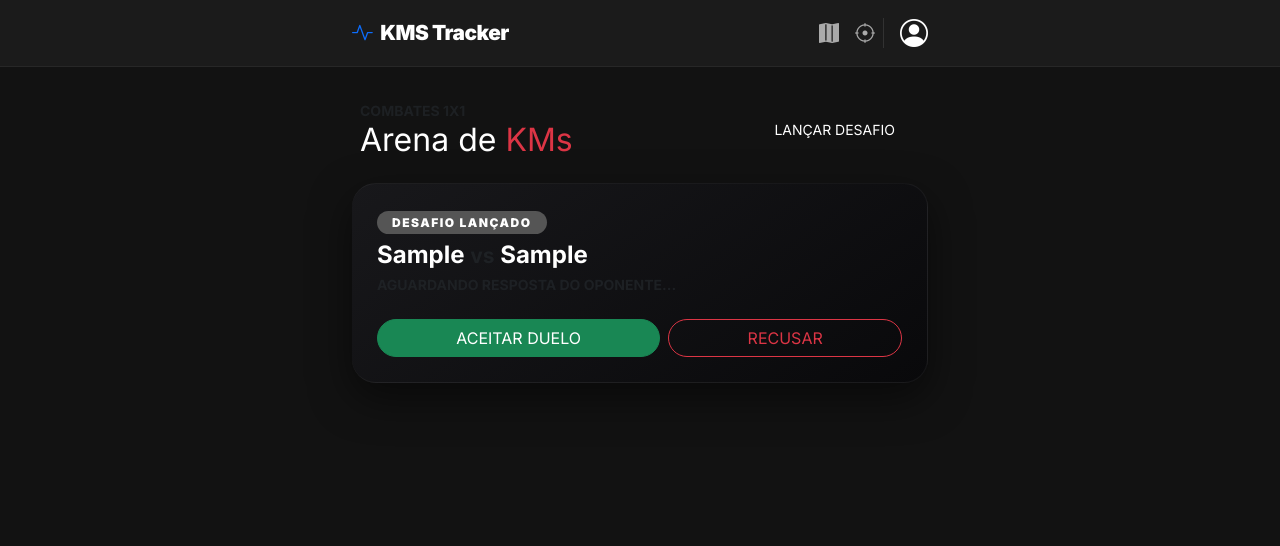
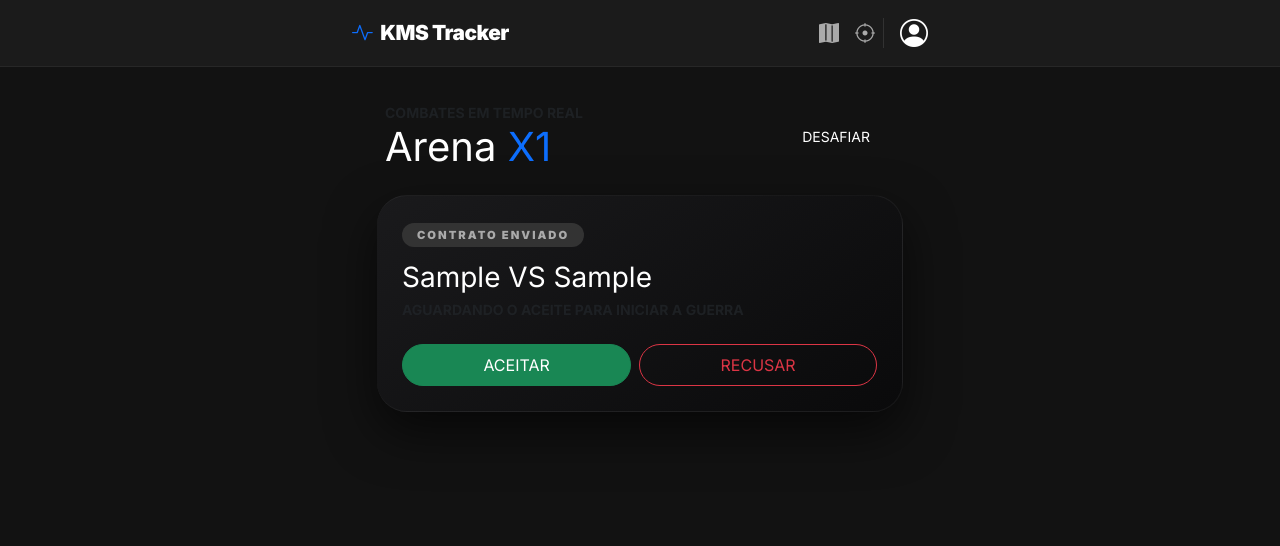
Before and after one commit to JullioDutra/projeto_kms, a Django app: page /arena/ in a window 1280 px wide. Shown: the top 546 px of the page. Run offline with Django 5.2, Linux system fonts and the light colour scheme; a user stored in the database is signed in; tables that the repository leaves empty hold one stand-in row (values such as "Sample post").

Commit message:
Update arena.html

```diff
--- a/core/templates/core/arena.html
+++ b/core/templates/core/arena.html
@@ -1,6 +1,6 @@
 {% extends 'core/base.html' %}
 
-{% block title %}Duelo 1x1 KM - Arena KMS{% endblock %}
+{% block title %}Arena de Duelos - KMS Tracker{% endblock %}
 
 {% block extra_css %}
 <style>
@@ -10,164 +10,166 @@
         --primary-red: #ff416c;
         --deep-red: #ff4b2b;
         --gold: #ffd700;
+        --neon-glow-blue: 0 0 20px rgba(0, 210, 255, 0.4);
+        --neon-glow-red: 0 0 20px rgba(255, 75, 43, 0.4);
     }
 
-    /* Tanques de Batalha Slim */
-    .tanque-wrapper-slim { position: relative; width: 75px; height: 220px; margin: 0 auto; }
-    .tanque-externo-slim {
-        width: 100%; height: 100%; border: 4px solid #333; border-radius: 12px 12px 25px 25px;
-        position: relative; background: #0a0a0a; overflow: hidden; z-index: 1;
-    }
-    .liquido-azul { width: 100%; background: linear-gradient(180deg, var(--primary-blue) 0%, var(--deep-blue) 100%); position: absolute; bottom: 0; left: 0; transition: height 1.5s ease-in-out; box-shadow: 0 0 15px rgba(0, 210, 255, 0.4); }
-    .liquido-vermelho { width: 100%; background: linear-gradient(180deg, var(--primary-red) 0%, var(--deep-red) 100%); position: absolute; bottom: 0; left: 0; transition: height 1.5s ease-in-out; box-shadow: 0 0 15px rgba(255, 65, 108, 0.4); }
+    /* --- CONTAINER DA ARENA --- */
+    .arena-container { padding-top: 10px; padding-bottom: 50px; }
 
-    .porcentagem-badge-slim { position: absolute; top: 50%; left: 50%; transform: translate(-50%, -50%); font-size: 1.2rem; font-weight: 900; text-shadow: 0 0 8px rgba(0,0,0,1); z-index: 5; color: white !important; }
-
-    /* Match Day Style */
+    /* --- CARD ESTILO MATCH DAY (COMPETITIVO) --- */
     .arena-card {
-        background: linear-gradient(145deg, #18181b, #09090b);
-        border-radius: 24px; padding: 25px; margin-bottom: 30px;
+        background: linear-gradient(145deg, #1a1a1c 0%, #0a0a0b 100%);
+        border-radius: 30px;
+        padding: 30px 20px;
+        margin-bottom: 35px;
         border: 1px solid rgba(255, 255, 255, 0.05);
-        box-shadow: 0 15px 40px rgba(0,0,0,0.5);
-        position: relative; overflow: hidden;
+        box-shadow: 0 20px 50px rgba(0,0,0,0.6);
+        position: relative;
+        overflow: hidden;
     }
 
-    .vs-text { font-size: 2.5rem; font-weight: 900; font-style: italic; color: var(--gold); text-shadow: 0 0 20px rgba(255, 215, 0, 0.4); margin: 0 10px; }
+    /* Brilhos de fundo para os lados */
+    .bg-glow-blue { position: absolute; top: -100px; left: -100px; width: 250px; height: 250px; background: var(--primary-blue); filter: blur(100px); opacity: 0.15; z-index: 0; }
+    .bg-glow-red { position: absolute; bottom: -100px; right: -100px; width: 250px; height: 250px; background: var(--primary-red); filter: blur(100px); opacity: 0.15; z-index: 0; }
 
-    .duel-label {
-        background: var(--gold); color: black; font-weight: 900; padding: 4px 15px;
-        border-radius: 50px; font-size: 0.75rem; text-transform: uppercase; letter-spacing: 1.5px;
+    /* Cabeçalho do Card */
+    .duel-header { position: relative; z-index: 2; margin-bottom: 25px; }
+    .duel-tag {
+        background: var(--gold); color: #000; font-weight: 900; padding: 5px 15px;
+        border-radius: 50px; font-size: 0.7rem; text-transform: uppercase; letter-spacing: 2px;
+    }
+    .meta-value { font-size: 1.8rem; font-weight: 900; color: #fff; letter-spacing: -1px; margin-top: 8px; line-height: 1; }
+    .meta-sub { color: #666; font-size: 0.8rem; font-weight: 700; text-transform: uppercase; }
+
+    /* --- AVATARES E TANQUES --- */
+    .fighter-zone { display: flex; justify-content: space-around; align-items: flex-end; position: relative; z-index: 2; }
+
+    .athlete-column { width: 120px; text-align: center; }
+
+    .athlete-photo-wrapper {
+        width: 85px; height: 85px; margin: 0 auto 15px; position: relative;
+    }
+    .athlete-photo {
+        width: 100%; height: 100%; border-radius: 50%; object-fit: cover;
+        border: 3px solid; padding: 3px; background: #000;
+    }
+    .photo-blue { border-color: var(--primary-blue); box-shadow: var(--neon-glow-blue); }
+    .photo-red { border-color: var(--primary-red); box-shadow: var(--neon-glow-red); }
+
+    .athlete-name { font-weight: 900; font-size: 1.1rem; color: #fff; margin-bottom: 10px; text-transform: uppercase; }
+
+    /* Tanques Slim Refinados */
+    .tank-slim {
+        width: 65px; height: 180px; background: rgba(255,255,255,0.03);
+        border: 3px solid #222; border-radius: 10px 10px 20px 20px;
+        margin: 0 auto; position: relative; overflow: hidden;
+    }
+    .fill-blue { background: linear-gradient(180deg, var(--primary-blue), var(--deep-blue)); box-shadow: 0 0 15px rgba(0, 210, 255, 0.5); }
+    .fill-red { background: linear-gradient(180deg, var(--primary-red), var(--deep-red)); box-shadow: 0 0 15px rgba(255, 75, 43, 0.5); }
+
+    .perc-overlay {
+        position: absolute; top: 50%; left: 50%; transform: translate(-50%, -50%);
+        font-weight: 900; font-size: 1.2rem; color: #fff; text-shadow: 0 2px 4px rgba(0,0,0,0.8); z-index: 5;
     }
 
-    .meta-tag { font-size: 1.5rem; font-weight: 900; color: #fff; letter-spacing: -1px; margin-top: 10px; }
-    .call-to-action { font-weight: 800; font-size: 0.9rem; color: #666; text-transform: uppercase; margin-top: 15px; }
+    .vs-divider { font-size: 3rem; font-weight: 900; font-style: italic; color: var(--gold); opacity: 0.8; margin-bottom: 60px; }
 
-    .btn-whatsapp-duel {
-        background-color: #25D366; color: white !important; border: none; padding: 12px;
-        border-radius: 14px; font-weight: 800; text-transform: uppercase; font-size: 0.85rem;
-        width: 100%; transition: 0.3s; margin-top: 20px;
+    .km-current { font-size: 1.5rem; font-weight: 900; color: #fff; margin-top: 10px; display: block; }
+
+    /* Botão WhatsApp */
+    .btn-duel-share {
+        background-color: #25D366; color: white !important; border: none; padding: 14px;
+        border-radius: 18px; font-weight: 900; text-transform: uppercase; font-size: 0.85rem;
+        width: 100%; transition: 0.3s; margin-top: 25px; box-shadow: 0 10px 20px rgba(37, 211, 102, 0.2);
     }
-    .btn-whatsapp-duel:hover { transform: translateY(-3px); box-shadow: 0 5px 15px rgba(37, 211, 102, 0.4); }
-
-    .modal-content-dark { background: #1a1d20; border: 1px solid #333; border-radius: 20px; }
 </style>
 {% endblock %}
 
 {% block content %}
-<div class="container py-2" style="max-width: 600px;">
+<div class="container arena-container" style="max-width: 550px;">
 
     <div class="d-flex justify-content-between align-items-center mb-4 px-2">
         <div>
-            <p class="mb-0 text-muted small fw-bold text-uppercase">Combates 1x1</p>
-            <h2 class="fw-900 text-white mb-0">Arena de <span class="text-danger">KMs</span></h2>
+            <p class="mb-0 text-muted small fw-bold text-uppercase">Combates em Tempo Real</p>
+            <h1 class="fw-900 text-white mb-0">Arena <span class="text-primary">X1</span></h1>
         </div>
-        <button class="btn btn-sm fw-900 px-4 py-2" style="background-color: var(--primary-red); color: white; border-radius: 12px;" data-bs-toggle="modal" data-bs-target="#novoDesafioModal">
-            LANÇAR DESAFIO
+        <button class="btn btn-sm fw-900 px-4 py-2" style="background-color: var(--primary-red); color: white; border-radius: 12px; box-shadow: var(--neon-glow-red);" data-bs-toggle="modal" data-bs-target="#novoDesafioModal">
+            DESAFIAR
         </button>
     </div>
 
     {% for d in desafios %}
         {% if d.status == 'pendente' %}
-            <div class="arena-card" style="border-left: 5px solid var(--gold);">
-                <div class="d-flex justify-content-between align-items-center">
-                    <div>
-                        <span class="duel-label" style="background: #555; color: #fff;">DESAFIO LANÇADO</span>
-                        <h4 class="text-white fw-bold mt-2 mb-1">{{ d.desafiante }} <small class="text-muted">vs</small> {{ d.desafiado }}</h4>
-                        <p class="text-muted small fw-bold mb-0">AGUARDANDO RESPOSTA DO OPONENTE...</p>
-                    </div>
+            <div class="arena-card" style="border-left: 6px solid var(--gold); padding: 25px;">
+                <div class="duel-header mb-0">
+                    <span class="duel-tag" style="background: #333; color: #aaa;">Contrato Enviado</span>
+                    <h3 class="text-white fw-900 mt-3 mb-1">{{ d.desafiante }} VS {{ d.desafiado }}</h3>
+                    <p class="text-muted small fw-bold">AGUARDANDO O ACEITE PARA INICIAR A GUERRA</p>
                 </div>
                 {% if request.user.first_name == d.desafiado %}
                 <div class="mt-4 d-flex gap-2">
-                    <a href="{% url 'responder_desafio' d.id 'aceitar' %}" class="btn btn-success flex-grow-1 fw-900 rounded-pill">ACEITAR DUELO</a>
-                    <a href="{% url 'responder_desafio' d.id 'recusar' %}" class="btn btn-outline-danger flex-grow-1 fw-900 rounded-pill">RECUSAR</a>
+                    <a href="{% url 'responder_desafio' d.id 'aceitar' %}" class="btn btn-success flex-grow-1 fw-900 rounded-pill py-2">ACEITAR</a>
+                    <a href="{% url 'responder_desafio' d.id 'recusar' %}" class="btn btn-outline-danger flex-grow-1 fw-900 rounded-pill py-2">RECUSAR</a>
                 </div>
                 {% endif %}
             </div>
 
         {% elif d.status == 'ativo' %}
             <div class="arena-card" id="cartaoDesafio_{{ d.id }}">
-                <div style="position: absolute; top: -50px; left: -50px; width: 150px; height: 150px; background: var(--primary-blue); filter: blur(80px); opacity: 0.1;"></div>
-                <div style="position: absolute; bottom: -50px; right: -50px; width: 150px; height: 150px; background: var(--primary-red); filter: blur(80px); opacity: 0.1;"></div>
+                <div class="bg-glow-blue"></div>
+                <div class="bg-glow-red"></div>
 
-                <div class="text-center position-relative" style="z-index: 2;">
-                    <span class="duel-label">Duelo de Titãs</span>
-                    <div class="meta-tag">{{ d.alvo_km|floatformat:0 }}KM EM {{ d.prazo_dias }} DIAS</div>
+                <div class="duel-header text-center">
+                    <span class="duel-tag">Duelo de Titãs</span>
+                    <div class="meta-value">{{ d.alvo_km|floatformat:0 }}KM</div>
+                    <div class="meta-sub">Prazo: {{ d.prazo_dias }} dias</div>
                 </div>
 
-                <div class="d-flex justify-content-center align-items-end mt-4 mb-2 position-relative" style="z-index: 2;">
-                    <div class="text-center" style="width: 120px;">
-                        <h6 class="fw-900 mb-3" style="color: var(--primary-blue);">{{ d.desafiante|upper }}</h6>
-                        <div class="tanque-wrapper-slim">
-                            <div class="porcentagem-badge-slim">{{ d.porc_desafiante|floatformat:0 }}%</div>
-                            <div class="tanque-externo-slim">
-                                <div class="liquido-azul" style="height: {{ d.porc_desafiante }}%;"></div>
-                            </div>
+                <div class="fighter-zone">
+                    <div class="athlete-column">
+                        <div class="athlete-photo-wrapper">
+                            {% if d.avatar_desafiante %}
+                                <img src="{{ d.avatar_desafiante }}" class="athlete-photo photo-blue">
+                            {% else %}
+                                <div class="athlete-photo photo-blue d-flex align-items-center justify-content-center text-white fw-bold fs-2">{{ d.desafiante|make_list|first|upper }}</div>
+                            {% endif %}
                         </div>
-                        <h4 class="fw-900 mt-3 mb-0 text-white">{{ d.km_desafiante|floatformat:1 }} <small class="text-muted" style="font-size: 0.7rem;">KM</small></h4>
+                        <h4 class="athlete-name">{{ d.desafiante }}</h4>
+                        <div class="tank-slim">
+                            <div class="perc-overlay">{{ d.porc_desafiante|floatformat:0 }}%</div>
+                            <div class="fill-blue" style="width: 100%; height: {{ d.porc_desafiante }}%; position: absolute; bottom: 0;"></div>
+                        </div>
+                        <span class="km-current">{{ d.km_desafiante|floatformat:1 }} <small style="font-size: 0.7rem; color: #555;">km</small></span>
                     </div>
 
-                    <div class="vs-text">VS</div>
+                    <div class="vs-divider">VS</div>
 
-                    <div class="text-center" style="width: 120px;">
-                        <h6 class="fw-900 mb-3" style="color: var(--primary-red);">{{ d.desafiado|upper }}</h6>
-                        <div class="tanque-wrapper-slim">
-                            <div class="porcentagem-badge-slim">{{ d.porc_desafiado|floatformat:0 }}%</div>
-                            <div class="tanque-externo-slim">
-                                <div class="liquido-vermelho" style="height: {{ d.porc_desafiado }}%;"></div>
-                            </div>
+                    <div class="athlete-column">
+                        <div class="athlete-photo-wrapper">
+                            {% if d.avatar_desafiado %}
+                                <img src="{{ d.avatar_desafiado }}" class="athlete-photo photo-red">
+                            {% else %}
+                                <div class="athlete-photo photo-red d-flex align-items-center justify-content-center text-white fw-bold fs-2">{{ d.desafiado|make_list|first|upper }}</div>
+                            {% endif %}
                         </div>
-                        <h4 class="fw-900 mt-3 mb-0 text-white">{{ d.km_desafiado|floatformat:1 }} <small class="text-muted" style="font-size: 0.7rem;">KM</small></h4>
+                        <h4 class="athlete-name">{{ d.desafiado }}</h4>
+                        <div class="tank-slim">
+                            <div class="perc-overlay">{{ d.porc_desafiado|floatformat:0 }}%</div>
+                            <div class="fill-red" style="width: 100%; height: {{ d.porc_desafiado }}%; position: absolute; bottom: 0;"></div>
+                        </div>
+                        <span class="km-current">{{ d.km_desafiado|floatformat:1 }} <small style="font-size: 0.7rem; color: #555;">km</small></span>
                     </div>
                 </div>
 
-                <div class="text-center mt-3 position-relative" style="z-index: 2;">
-                    <div class="call-to-action">Quem vai dominar a pista?</div>
-                </div>
-
-                <button onclick="partilharDesafio({{ d.id }})" class="btn-whatsapp-duel btn-partilhar position-relative" style="z-index: 10;">
-                    <i class="bi bi-whatsapp me-2"></i> Convocar a Torcida
+                <button onclick="partilharDesafio({{ d.id }})" class="btn-duel-share btn-partilhar">
+                    <i class="bi bi-whatsapp me-2"></i> CONVOCAR TORCIDA
                 </button>
             </div>
         {% endif %}
-    {% empty %}
-        <div class="text-center py-5" style="opacity: 0.2;">
-            <i class="bi bi-shield-slash" style="font-size: 4rem;"></i>
-            <h5 class="fw-900 mt-3">ARENA SILENCIOSA</h5>
-        </div>
     {% endfor %}
 </div>
 
-<div class="modal fade" id="novoDesafioModal" tabindex="-1" aria-hidden="true">
-    <div class="modal-dialog modal-dialog-centered">
-        <div class="modal-content modal-content-dark">
-            <div class="modal-header border-0">
-                <h5 class="modal-title text-white fw-900">NOVO COMBATE</h5>
-                <button type="button" class="btn-close btn-close-white" data-bs-dismiss="modal"></button>
-            </div>
-            <form action="{% url 'criar_desafio' %}" method="POST">
-                {% csrf_token %}
-                <div class="modal-body">
-                    <div class="mb-3">
-                        <label class="form-label text-muted small fw-bold">OPONENTE</label>
-                        <select name="desafiado" class="form-select form-control-dark" required>
-                            <option value="">Escolha seu alvo...</option>
-                            {% for u in usuarios_disponiveis %}
-                                <option value="{{ u }}">{{ u }}</option>
-                            {% endfor %}
-                        </select>
-                    </div>
-                    <div class="row">
-                        <div class="col-6"><label class="form-label text-muted small fw-bold">DISTÂNCIA (KM)</label><input type="number" name="alvo_km" class="form-control form-control-dark" value="30" required></div>
-                        <div class="col-6"><label class="form-label text-muted small fw-bold">PRAZO (DIAS)</label><input type="number" name="prazo_dias" class="form-control form-control-dark" value="7" required></div>
-                    </div>
-                </div>
-                <div class="p-3">
-                    <button type="submit" class="btn fw-900 w-100 py-3 rounded-pill" style="background: var(--primary-red); color: white;">INICIAR BATALHA</button>
-                </div>
-            </form>
-        </div>
-    </div>
-</div>
 {% endblock %}
 
 {% block extra_js %}
@@ -176,18 +178,17 @@
     function partilharDesafio(id) {
         const cartao = document.getElementById('cartaoDesafio_' + id);
         const botao = cartao.querySelector('.btn-partilhar');
-
-        // Esconde o botão e elementos extras para a foto
         botao.style.visibility = 'hidden';
 
         html2canvas(cartao, {
             scale: 3,
-            backgroundColor: '#09090b',
-            useCORS: true
+            backgroundColor: '#0a0a0b',
+            useCORS: true,
+            borderRadius: 30
         }).then(canvas => {
             botao.style.visibility = 'visible';
             const link = document.createElement('a');
-            link.download = 'Duelo_MatchDay_KMS.png';
+            link.download = 'Arena_KMS_Duelo.png';
             link.href = canvas.toDataURL('image/png');
             link.click();
         });
```
